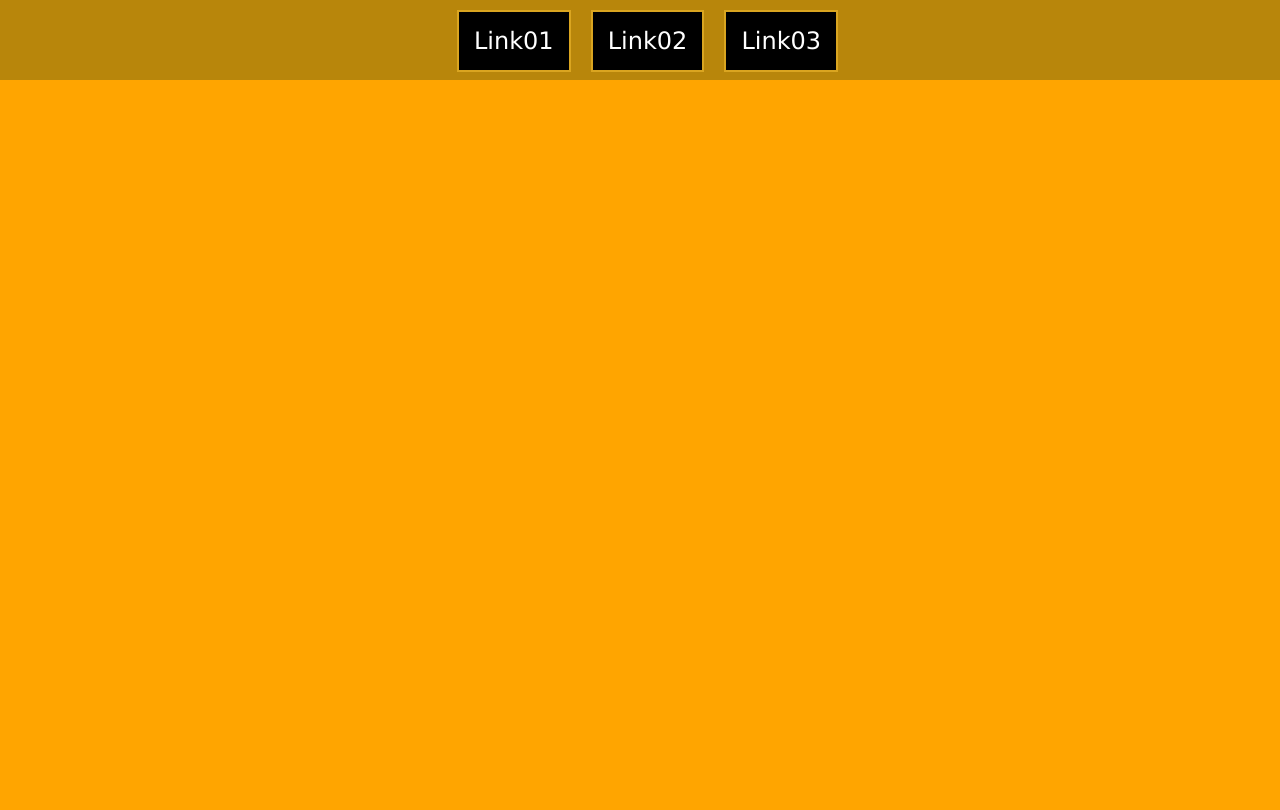
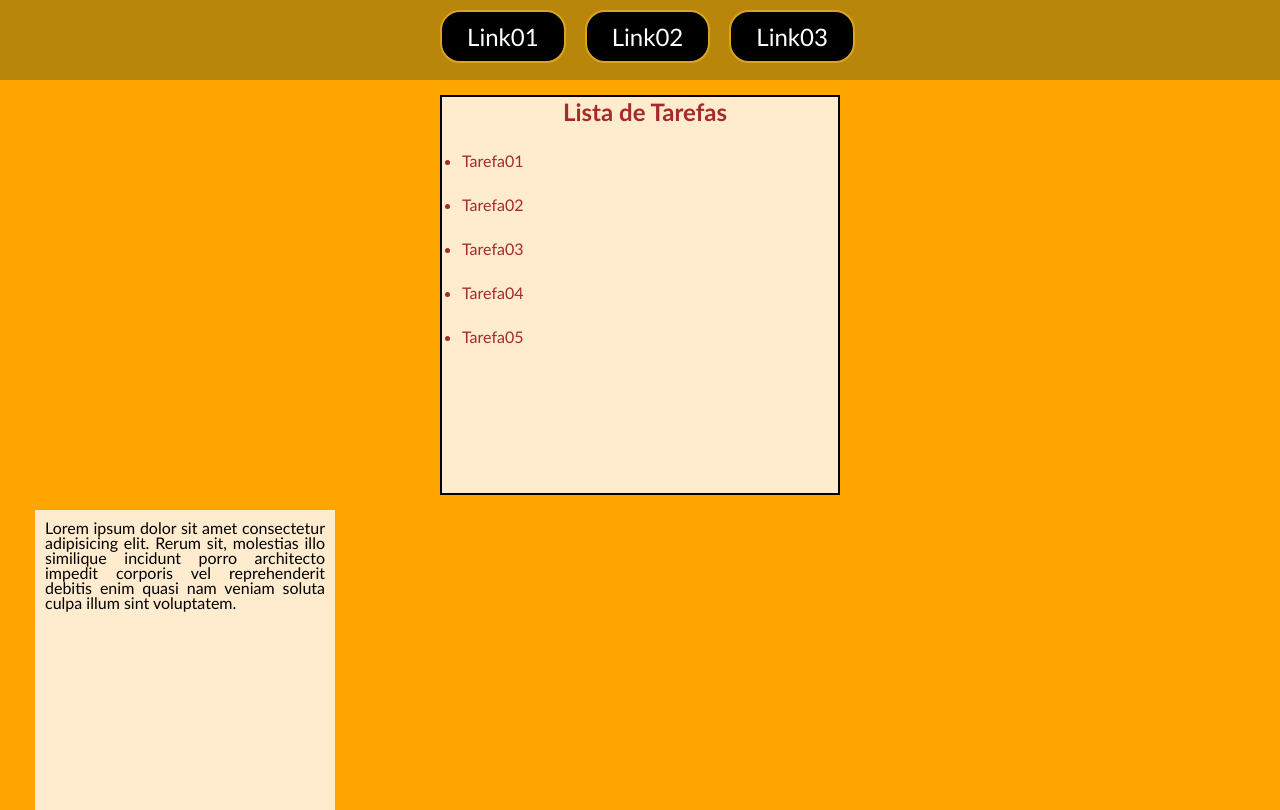
Before and after one commit to Gabriel-Sedenho/Display_TA, a website: page index.html in a window 1280 px wide. Drawn offline with Linux system fonts and the light colour scheme.

Commit message:
ADD: estilos na página

```diff
--- a/index.html
+++ b/index.html
@@ -8,7 +8,6 @@
 
     <!-- Link para CSS -->
     <link rel="stylesheet" href="style.css">
-    <link rel="stylesheet" href="reset.css">
 </head>
 
 <body class="body-container">
@@ -19,7 +18,22 @@
         <a href="#">Link03</a>
     </header>
 </body>
-    <section class="section01">
+<section class="section01 container">
+    <h1>Lista de Tarefas</h1>
+    <!-- Lista não ordenada -->
+    <ul>
+        <li class="Item-lista">Tarefa01</li>
+        <li class="Item-lista">Tarefa02</li>
+        <li class="Item-lista">Tarefa03</li>
+        <li class="Item-lista">Tarefa04</li>
+        <li class="Item-lista">Tarefa05</li>
+    </ul>
+</section>
+<section class="section02 container">
+    <p>
+        Lorem ipsum dolor sit amet consectetur adipisicing elit. Rerum sit, molestias illo similique incidunt porro
+        architecto impedit corporis vel reprehenderit debitis enim quasi nam veniam soluta culpa illum sint voluptatem.
+    </p>
+</section>
 
-    </section>
 </html>
--- a/reset.css
+++ /dev/null
@@ -1,6 +0,0 @@
-*{
-    margin: 0;
-    padding: 0;
-    box-sizing: border-box;
-    font-family: Verdana, Geneva, Tahoma, sans-serif
-}
--- a/style.css
+++ b/style.css
@@ -1,6 +1,23 @@
+*{
+    margin: 0;
+    padding: 0;
+    box-sizing: border-box;
+    font-family: 'Trebuchet MS', sans-serif;
+    color: brown;
+}
+
+.container {
+    width: 300px;
+    height: 300px;
+    background-color: blanchedalmond;
+    color: black;
+
+}
+
+
+
 .body-container {
     background-color: orange;
-    text-align: center;
 }
 
 
@@ -21,9 +38,50 @@
 
     margin-top: 10px;
     margin-left: 15px;
-    padding: 15px;
+    padding: 10px 25px;
 
-    border-width: 2px;
-    border-style: solid;
-    border-color: goldenrod;
+    border: 2px solid goldenrod;
+    border-radius: 20px;
 }
+
+/* pseudo classe que detecta o movimento do mouse */
+.header-container a:hover{
+    border-color: #fff;
+    background-color: chocolate;
+    color: blanchedalmond;
+}
+
+.section01 {
+
+    width: 400px;
+    height: 400px;
+    border: 2px solid black;
+    margin: 15px auto;
+    padding-left: 10px;
+}
+
+li {
+    margin-top: 25px;
+    margin-left: 10px;
+}
+
+h1 {
+    text-align: center;
+}
+
+.section02{
+    line-height: 15px;
+    text-align: justify;
+    padding: 10px;
+    margin-left: 35px;
+
+}
+
+.section02 p{
+    font-family: 'Gill Sans', sans-serif;
+    color: black;
+}
+
+.section02:hover{
+    background-color: coral;
+}
```
